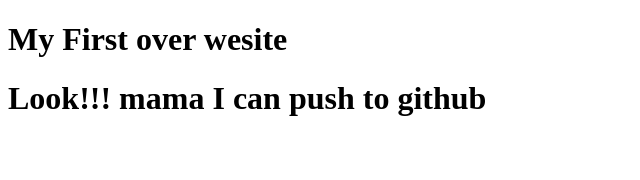
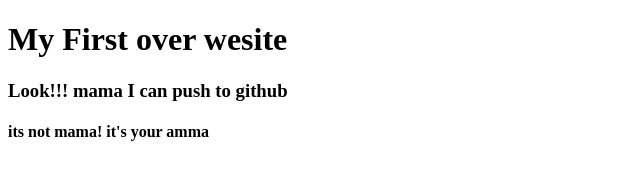
Before and after one commit to MohammadpHRidoy/My-First-website, a plain HTML site: page index.html in a window 1280 px wide. Shown: the whole page, without its empty margins (0-640 px from the left). Drawn offline with Linux system fonts and the light colour scheme.

Commit message:
ghot added

```diff
--- a/index.html
+++ b/index.html
@@ -10,8 +10,8 @@
 
 <body>
     <h1>My First over wesite</h1>
-    <h1>Look!!! mama I can push to github</h1>
-
+    <h3>Look!!! mama I can push to github</h3>
+    <h4>its not mama! it's your amma</h4>
 </body>
 
 </html>
```
